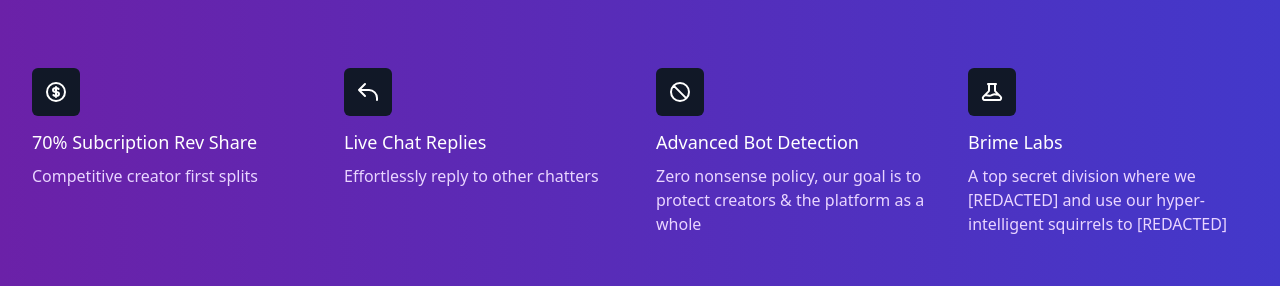
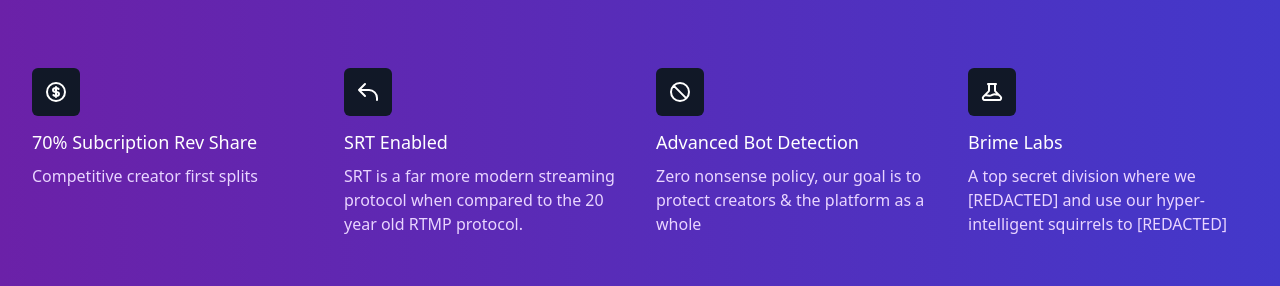
Before and after one commit to brimelive/brime_corp_site, a Vue app: page / in a window 1280 px wide. Shown: the part 2685-2971 px from the top of the page. Built offline with nearby package versions, Linux system fonts and the light colour scheme.

Commit message:
add SRT as a feature

```diff
--- a/src/App.vue
+++ b/src/App.vue
@@ -604,8 +604,8 @@
     icon: CurrencyDollarIcon,
   },
   {
-    name: 'Live Chat Replies',
-    description: 'Effortlessly reply to other chatters',
+    name: 'SRT Enabled',
+    description: 'SRT is a far more modern streaming protocol when compared to the 20 year old RTMP protocol.',
     icon: ReplyIcon,
   },
   {
```
